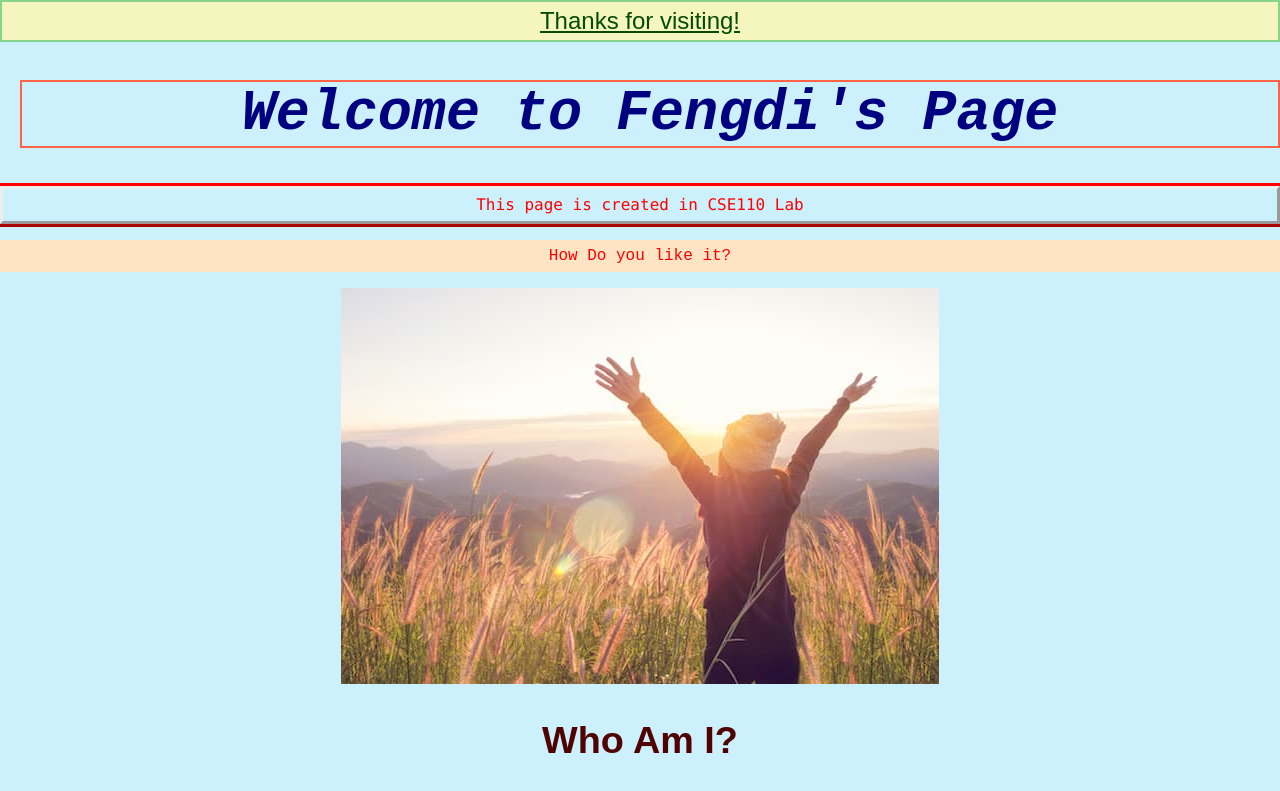
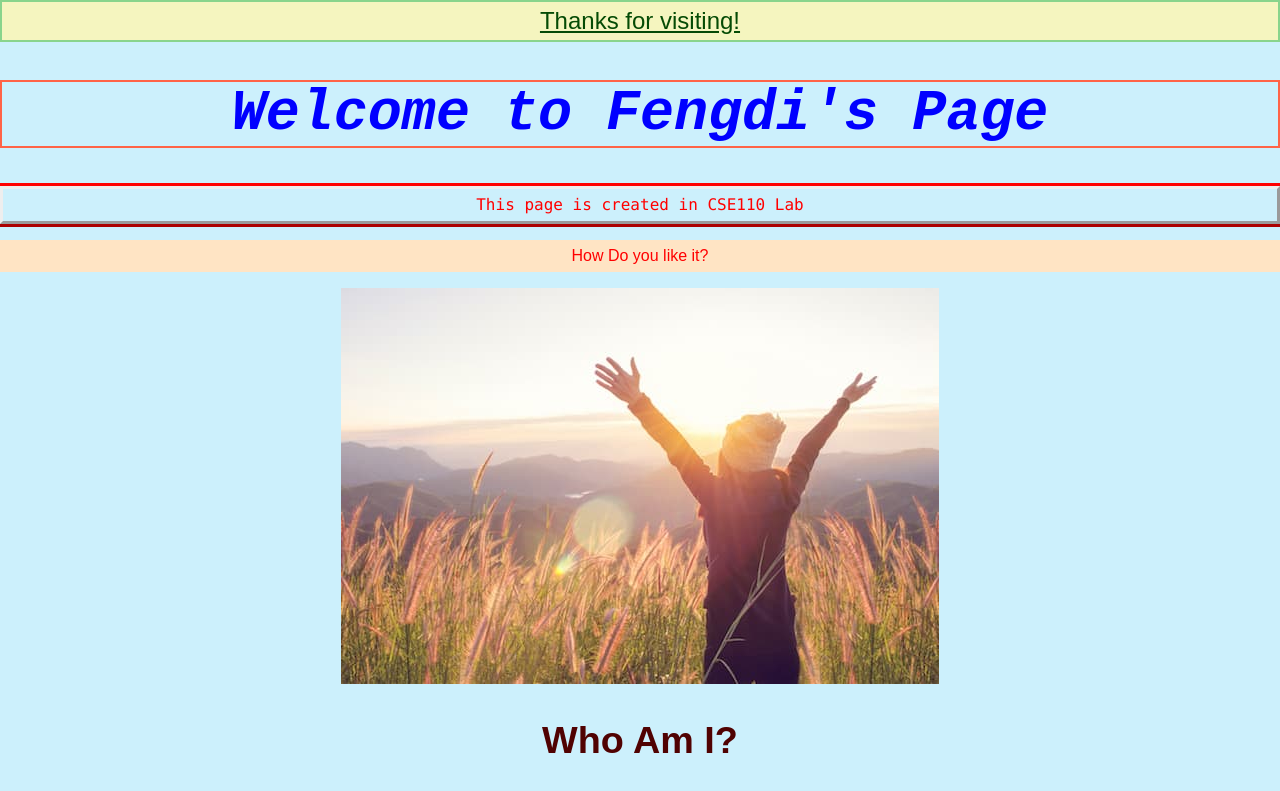
Before and after one commit to fengdi-liu/wi21-cse110-lab3, a plain HTML site: page index.html in a window 1280 px wide. Shown: the top 791 px of the page. Drawn offline with Linux system fonts and the light colour scheme.

Commit message:
Update style.css

```diff
--- a/style.css
+++ b/style.css
@@ -4,11 +4,6 @@ color: red;
 
 body {
   background-color: lightblue;
-}
-
-h1 {
-  color: navy;
-  margin-left: 20px;
 }
 
 p {outline-color:red;}
@@ -38,13 +33,12 @@ p.outset {outline-style: outset;}
   font-style: italic;
 }
 
-h1, p {
-  font-family: 'Roboto Mono', monospace;
-}
+
 
 h1 {
   font-family: 'Roboto Mono', monospace;
   font-weight: 700;
   font-style: italic;
   font-size: 10vmin;
+  font-color: navy;
 }
```
